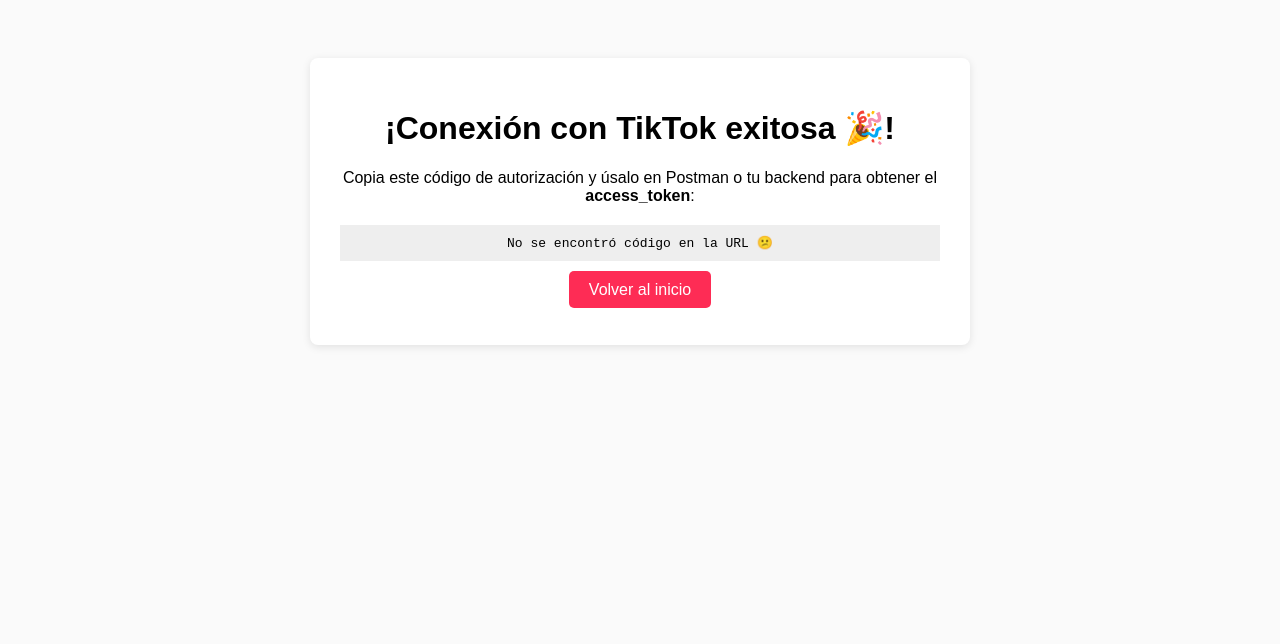
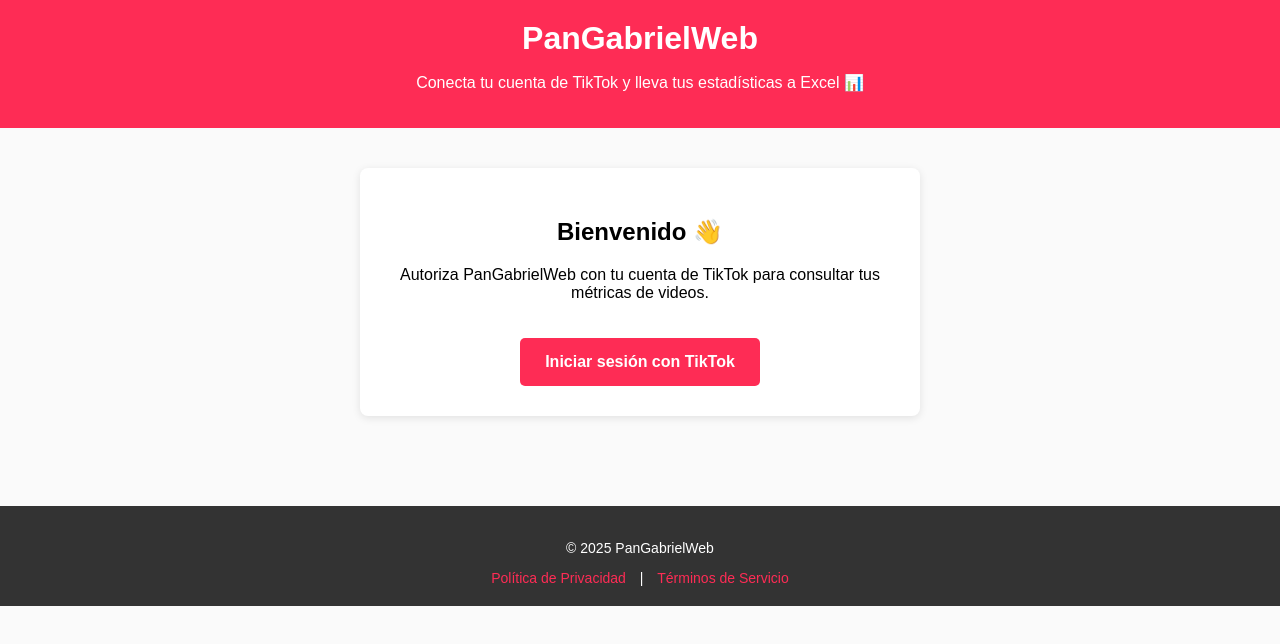
Before and after one commit to Marlon-ELLA/Tiktok-oauth-redirect, a plain HTML site: page index.html in a window 1280 px wide. Drawn offline with Linux system fonts and the light colour scheme.

Commit message:
Update index.html

```diff
--- a/index.html
+++ b/index.html
@@ -3,30 +3,50 @@
 <head>
   <meta charset="UTF-8">
   <meta name="viewport" content="width=device-width, initial-scale=1.0">
-  <title>Redirección TikTok - PanGabrielWeb</title>
+  <title>PanGabrielWeb - Inicio</title>
   <style>
-    body { font-family: Arial; background: #fafafa; text-align:center; padding:50px; }
-    .card { background:white; padding:30px; border-radius:8px; max-width:600px; margin:auto; box-shadow:0 2px 8px rgba(0,0,0,0.1);}
-    code { background:#eee; padding:10px; display:block; margin:20px 0; word-break: break-all; }
-    .btn { background:#fe2c55; color:white; padding:10px 20px; border-radius:5px; text-decoration:none; }
+    body { font-family: Arial, sans-serif; background: #fafafa; margin: 0; padding: 0; text-align: center; }
+    header { background: #fe2c55; color: #fff; padding: 20px; }
+    header h1 { margin: 0; }
+    main { padding: 40px 20px; }
+    .card { background: white; padding: 30px; border-radius: 8px; max-width: 500px; margin: auto; box-shadow: 0 2px 8px rgba(0,0,0,0.1);}
+    .btn { display:inline-block; margin-top: 20px; padding:15px 25px; background:#fe2c55; color:#fff; border-radius:5px; font-weight:bold; text-decoration:none; transition: background 0.3s; }
+    .btn:hover { background:#d82046; }
+    footer { margin-top: 50px; padding:20px; background:#333; color:white; font-size:14px; }
+    footer a { color: #fe2c55; margin: 0 10px; text-decoration: none; }
   </style>
 </head>
 <body>
-  <div class="card">
-    <h1>¡Conexión con TikTok exitosa 🎉!</h1>
-    <p>Copia este código de autorización y úsalo en Postman o tu backend para obtener el <strong>access_token</strong>:</p>
-    <code id="authCode">Cargando...</code>
-    <p><a href="home.html" class="btn">Volver al inicio</a></p>
-  </div>
+  <header>
+    <h1>PanGabrielWeb</h1>
+    <p>Conecta tu cuenta de TikTok y lleva tus estadísticas a Excel 📊</p>
+  </header>
+
+  <main>
+    <div class="card">
+      <h2>Bienvenido 👋</h2>
+      <p>Autoriza PanGabrielWeb con tu cuenta de TikTok para consultar tus métricas de videos.</p>
+
+      <!-- Botón de login con TikTok -->
+      <a id="loginButton" href="#" class="btn">Iniciar sesión con TikTok</a>
+    </div>
+  </main>
+
+  <footer>
+    <p>&copy; 2025 PanGabrielWeb</p>
+    <a href="privacy.html">Política de Privacidad</a> |
+    <a href="terms.html">Términos de Servicio</a>
+  </footer>
+
   <script>
-    const urlParams = new URLSearchParams(window.location.search);
-    const code = urlParams.get("code");
-    const box = document.getElementById("authCode");
-    if(code){
-      box.textContent = code;
-    } else {
-      box.textContent = "No se encontró código en la URL 😕";
-    }
+    const clientKey = "sbawsacv6ykpawiejc";
+    const redirectUri = encodeURIComponent("https://marlon-ella.github.io/Tiktok-oauth-redirect/redirect.html");
+    const scope = "user.info.stats,video.list";
+    const state = "xyz123seg";
+
+    const authUrl = `https://www.tiktok.com/v2/auth/authorize/?client_key=${clientKey}&redirect_uri=${redirectUri}&response_type=code&scope=${scope}&state=${state}`;
+
+    document.getElementById("loginButton").setAttribute("href", authUrl);
   </script>
 </body>
 </html>
```
